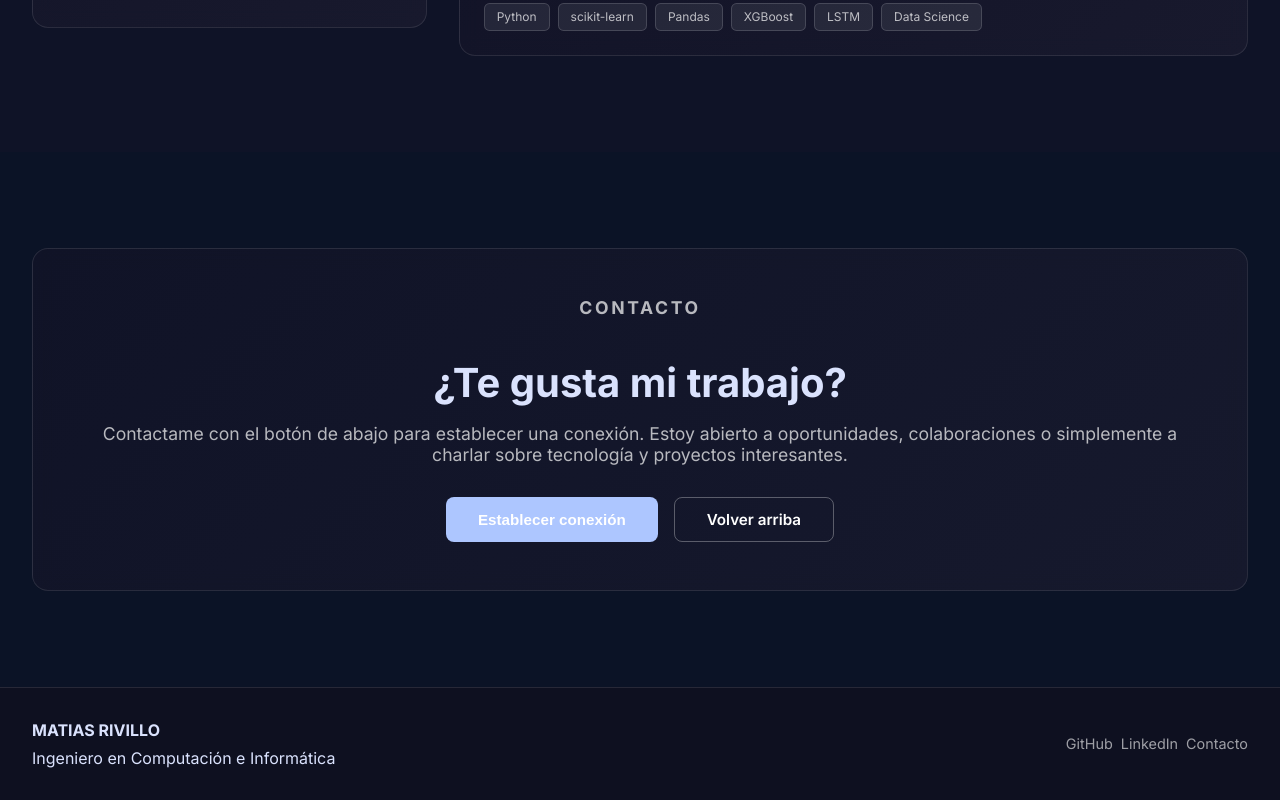
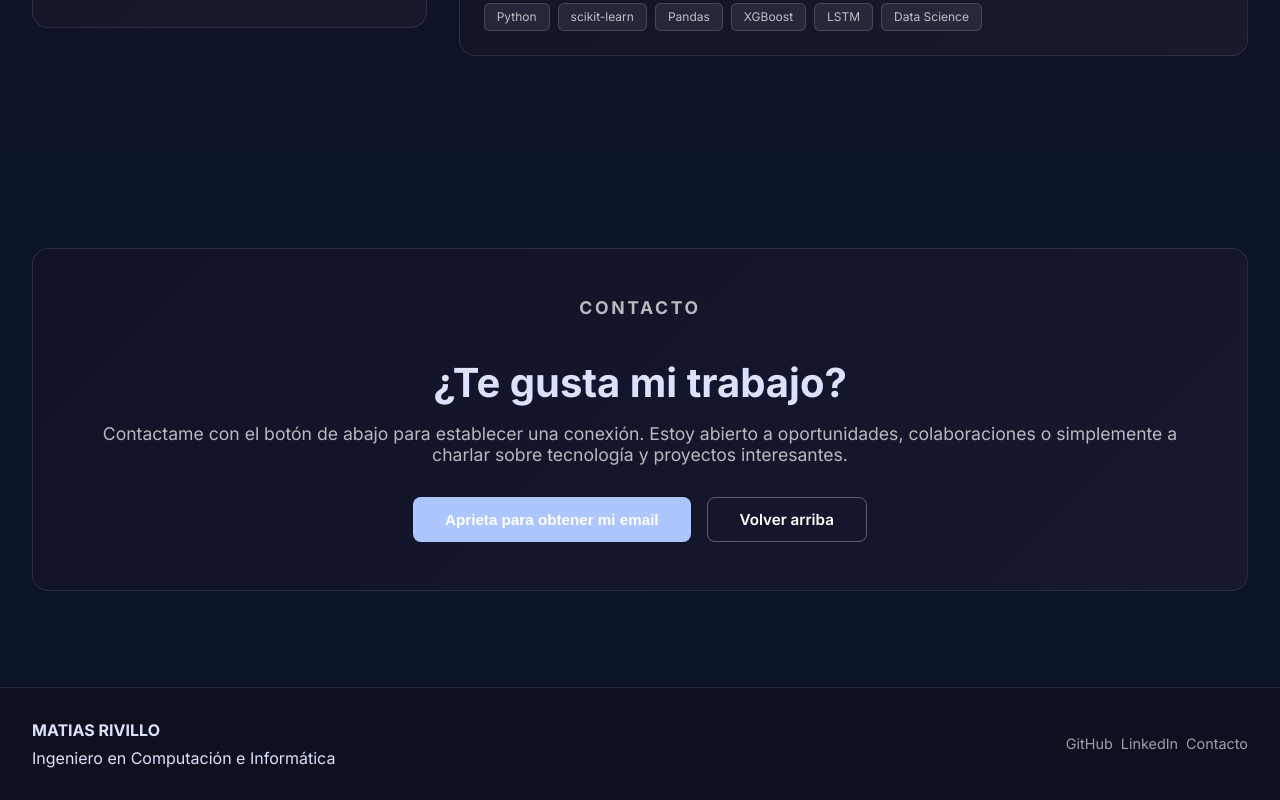
Before and after one commit to MRivSilv/portfolio, an Angular app: page / in a window 1280 px wide. Shown: the part 2458-3258 px from the top of the page. Built offline with nearby package versions, Linux system fonts and the light colour scheme.

Commit message:
se modifica boton

```diff
--- a/src/app/pages/home/home.html
+++ b/src/app/pages/home/home.html
@@ -152,7 +152,7 @@
         Contactame con el botón de abajo para establecer una conexión. Estoy abierto a oportunidades, colaboraciones o simplemente a charlar sobre tecnología y proyectos interesantes.
       </p>
       <div class="cta-actions">
-        <button class="btn btn-primary" (click)="copyEmail()">Establecer conexión</button>
+        <button class="btn btn-primary" (click)="copyEmail()">Aprieta para obtener mi email</button>
         <a class="btn btn-ghost" href="#inicio">Volver arriba</a>
       </div>
 
```
